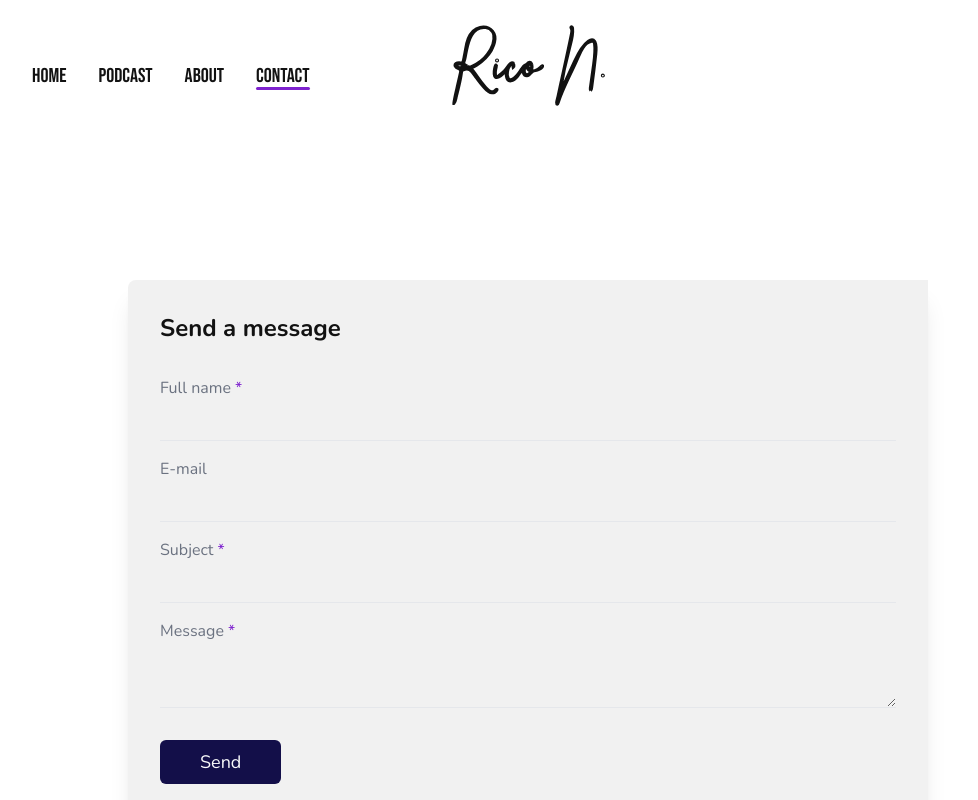
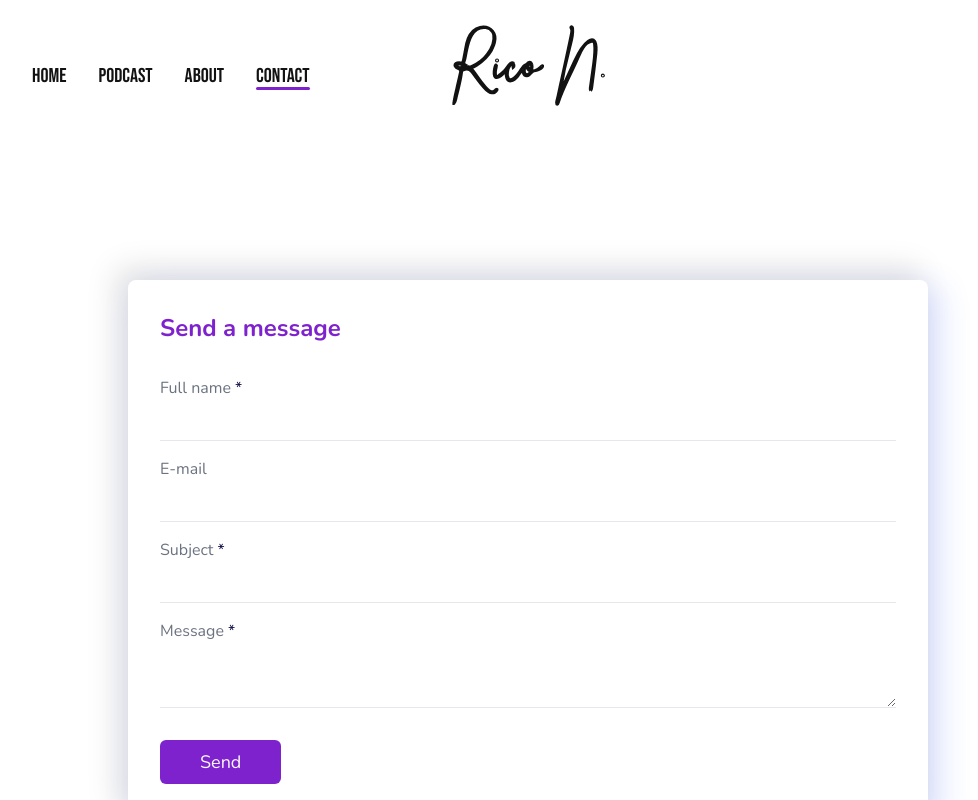
Before and after one commit to tran28/rico-naylor, a Next.js app: page /contact in a window 1280 px wide. Shown: the top 800 px of the page, without its empty margins (112-1090 px from the left). Built offline with nearby package versions, Linux system fonts and the light colour scheme; some icons are missing.

Commit message:
contact form updated

```diff
--- a/components/ContactForm.js
+++ b/components/ContactForm.js
@@ -13,7 +13,7 @@ export default function ContactForm() {
     // Setting button text on form submission
     const [buttonText, setButtonText] = useState("Send")
     const [disable, setDisable] = useState(false)
-    const [bttnBg, setBttnBg] = useState('bg-[#130F49]')
+    const [bttnBg, setBttnBg] = useState('bg-purple-700')
 
     // Validation check method
     const handleValidation = () => {
@@ -56,11 +56,11 @@ export default function ContactForm() {
     };
 
     return (
-        <form onSubmit={handleSubmit} className="rounded-l-lg shadow-xl flex flex-col px-8 py-8 bg-secondary_light min-w-[800px]">
-            <h1 className="text-2xl font-bold">Send a message</h1>
+        <form onSubmit={handleSubmit} className="rounded-lg shadow-[-10px_-10px_30px_4px_rgba(0,0,0,0.1),_10px_10px_30px_4px_rgba(45,78,255,0.15)] flex flex-col px-8 py-8 min-w-[800px]">
+            <h1 className="text-2xl font-bold text-purple-700">Send a message</h1>
 
             <label htmlFor="fullname" className="text-gray-500 font-light mt-8">
-                Full name<span className="text-purple-700 ml-1">*</span>
+                Full name<span className="text-[#130F49] ml-1">*</span>
             </label>
 
             <input type="text" value={fullname} onChange={(e) => { setFullname(e.target.value); }} name="fullname" className="bg-transparent border-b py-2 focus:outline-none focus:border-b-purple-700 text-[#130F49]" />
@@ -69,12 +69,12 @@ export default function ContactForm() {
             <input type="email" name="email" value={email} onChange={(e) => { setEmail(e.target.value); }} className="bg-transparent border-b py-2 focus:outline-none focus:border-b-purple-700 font-light text-[#130F49]" />
 
             <label htmlFor="subject" className="text-gray-500 font-light mt-4">
-                Subject<span className="text-purple-700 ml-1">*</span>
+                Subject<span className="text-[#130F49] ml-1">*</span>
             </label>
             <input type="text" name="subject" value={subject} onChange={(e) => { setSubject(e.target.value); }} className="bg-transparent border-b py-2 focus:outline-none focus:border-b-purple-700 font-light text-[#130F49]" />
 
             <label htmlFor="message" className="text-gray-500 font-light mt-4">
-                Message<span className="text-purple-700 ml-1">*</span>
+                Message<span className="text-[#130F49] ml-1">*</span>
             </label>
             <textarea name="message" value={message} onChange={(e) => { setMessage(e.target.value); }} className="bg-transparent border-b py-2 focus:outline-none focus:border-b-purple-700 font-light text-[#130F49]"></textarea>
 
--- a/pages/contact.js
+++ b/pages/contact.js
@@ -1,4 +1,3 @@
-import AnimatedText from "@/components/AnimatedText";
 import ContactForm from "@/components/ContactForm";
 import Container from "@/components/Container";
 import Layout from "@/components/Layout";
@@ -12,7 +11,7 @@ export default function Contact() {
                 <meta name='description' content='Rico Naylor contact form for feedback, partnerships, sponsors, and general enquiries.' />
             </Head>
             <main className='flex items-center justify-center'>
-                <Container>
+                <Container >
                     <Layout>
                         <ContactForm />
                     </Layout>
```
